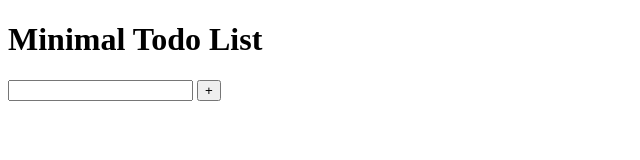
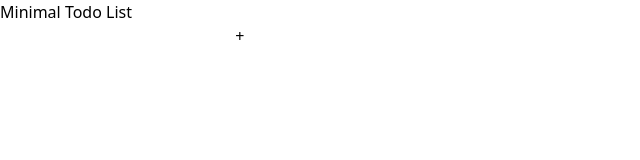
Before and after one commit to cpe-cmu-261207/lab-04-Dexshine, a plain HTML site: page index.html in a window 1280 px wide. Shown: the whole page, without its empty margins (0-640 px from the left). Drawn offline with nearby package versions, Linux system fonts and the light colour scheme.

Commit message:
link tailwind

```diff
--- a/index.html
+++ b/index.html
@@ -7,7 +7,7 @@
 	<meta name="viewport" content="width=device-width, initial-scale=1.0">
 	<script src='script.js' defer></script>
 	<title>Lab 04</title>
-	<!-- <link href="https://unpkg.com/tailwindcss@^2/dist/tailwind.min.css" rel="stylesheet"> -->
+	<link href="https://unpkg.com/tailwindcss@^2/dist/tailwind.min.css" rel="stylesheet">
 </head>
 
 <body>
```
